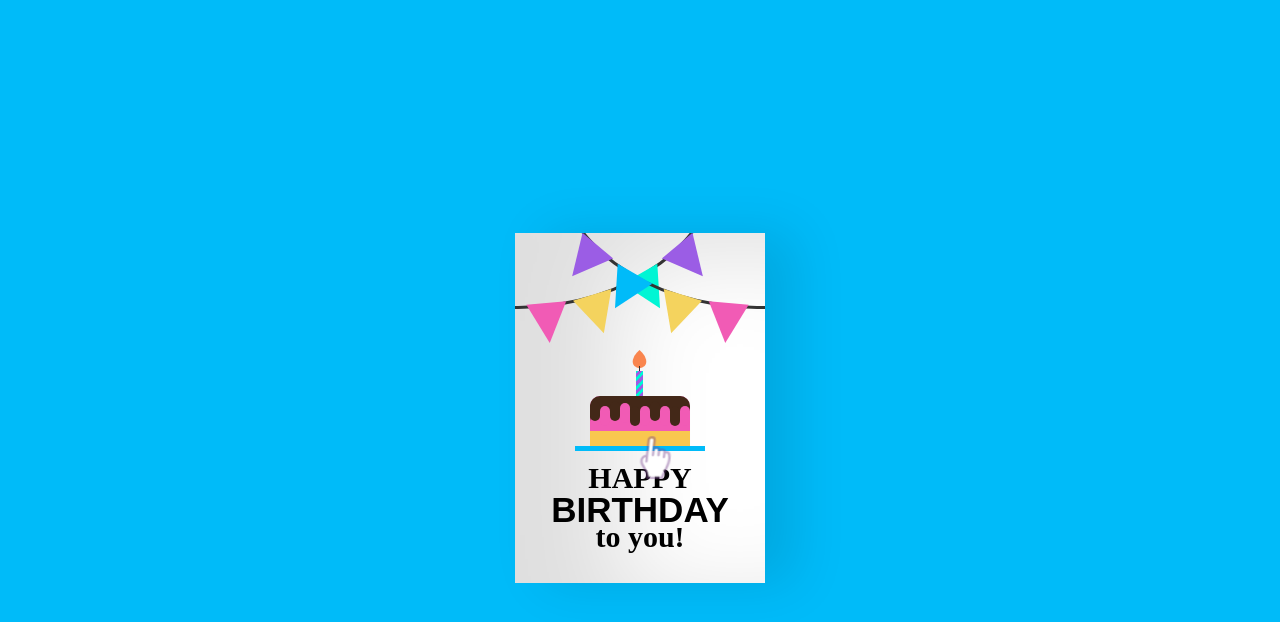
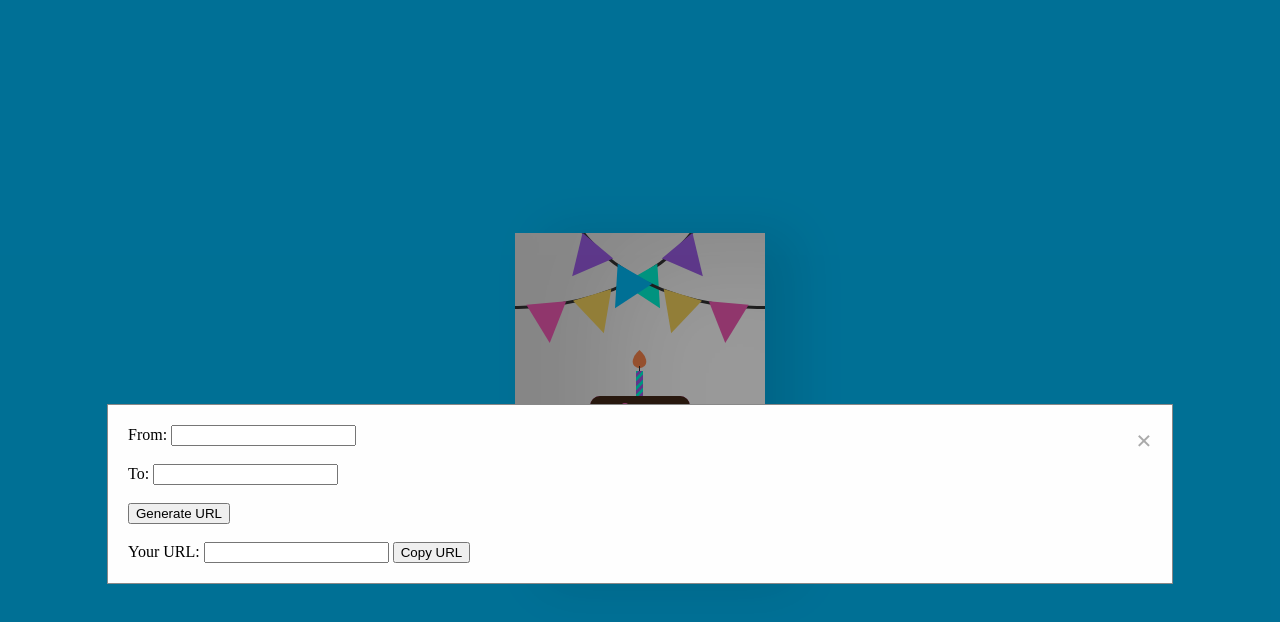
Before and after one commit to vishakh-abhayan/wish, a plain HTML site: page index.html in a window 1280 px wide. Drawn offline with Linux system fonts and the light colour scheme.

Commit message:
feat(wish):wish modal

```diff
--- a/index.html
+++ b/index.html
@@ -35,7 +35,7 @@
           <h3 class="toyou">to you!</h3>
         </div>
         <div class="wishes">
-          <p>Dear <span id="to">Name</span> ,</p>
+          <p>Dear <span id="to">Name</span>,</p>
           <p>
             Happy birthday!! I hope your day is filled with lots of love and
             laughter! May all of your birthday wishes come true.
@@ -63,10 +63,25 @@
         </svg>
       </div>
     </div>
-
-    <!-- <div class="shareButton">
-      <button class="button-5" onclick="openWishForm()">Create Wish</button>
-    </div> -->
+    <!-- Modal -->
+    <div id="modal" class="modal" style="display: none">
+      <div class="modal-content">
+        <span class="close">&times;</span>
+        <form id="wishForm">
+          <label for="fromName">From:</label>
+          <input type="text" id="fromName" name="fromName" /><br /><br />
+          <label for="toName">To:</label>
+          <input type="text" id="toName" name="toName" /><br /><br />
+          <input type="submit" value="Generate URL" />
+        </form>
+        <br />
+        <div>
+          <label for="generatedUrl">Your URL:</label>
+          <input type="text" id="generatedUrl" readonly />
+          <button id="copyButton">Copy URL</button>
+        </div>
+      </div>
+    </div>
   </body>
   <script src="script.js" defer></script>
   <script src="confetti.js" defer></script>
--- a/script.js
+++ b/script.js
@@ -1,7 +1,3 @@
-function openWishForm() {
-  // Handle sending wishes here (e.g., show a form, send data to a server, etc.)
-}
-
 // Function to get URL parameters
 function getParameterByName(name, url) {
   if (!url) url = window.location.href;
@@ -14,15 +10,55 @@ function getParameterByName(name, url) {
 }
 
 // Update card with names from URL parameters
+// document.addEventListener("DOMContentLoaded", function () {
+//   var fromName = getParameterByName("from");
+//   var toName = getParameterByName("to");
+
+//   // Update the card with names
+//   if (fromName && toName) {
+//     document.getElementById("from").innerText = fromName;
+//     document.getElementById("to").innerText = toName;
+//   }
+// });
+
 document.addEventListener("DOMContentLoaded", function () {
   var fromName = getParameterByName("from");
   var toName = getParameterByName("to");
+  var modal = document.getElementById("modal");
 
-  // Update the card with names
-  if (fromName && toName) {
+  if (!fromName || !toName) {
+    modal.style.display = "block";
+  } else {
     document.getElementById("from").innerText = fromName;
     document.getElementById("to").innerText = toName;
   }
+
+  // Close modal logic
+  var span = document.getElementsByClassName("close")[0];
+  span.onclick = function () {
+    modal.style.display = "none";
+  };
+
+  // Form submission to generate URL
+  document.getElementById("wishForm").onsubmit = function (event) {
+    event.preventDefault();
+    var from = document.getElementById("fromName").value;
+    var to = document.getElementById("toName").value;
+    var generatedUrl =
+      window.location.href +
+      "?from=" +
+      encodeURIComponent(from) +
+      "&to=" +
+      encodeURIComponent(to);
+    document.getElementById("generatedUrl").value = generatedUrl;
+  };
+
+  // Copy URL button
+  document.getElementById("copyButton").onclick = function () {
+    var copyText = document.getElementById("generatedUrl");
+    copyText.select();
+    document.execCommand("copy");
+  };
 });
 
 document
--- a/styles.css
+++ b/styles.css
@@ -480,3 +480,42 @@ p {
     transform: skew(0deg) translateX(0px) scaleY(0.9);
   }
 }
+
+/* The Modal (background) */
+.modal {
+  display: none; /* Hidden by default */
+  position: fixed; /* Stay in place */
+  z-index: 1; /* Sit on top */
+  left: 0;
+  top: 0;
+  width: 100%; /* Full width */
+  height: 100%; /* Full height */
+  overflow: auto; /* Enable scroll if needed */
+  background-color: rgb(0, 0, 0); /* Fallback color */
+  background-color: rgba(0, 0, 0, 0.4); /* Black w/ opacity */
+  padding-top: 60px;
+}
+
+/* Modal Content/Box */
+.modal-content {
+  background-color: #fefefe;
+  margin: 5% auto; /* 5% from the top and centered */
+  padding: 20px;
+  border: 1px solid #888;
+  width: 80%; /* Could be more or less, depending on screen size */
+}
+
+/* The Close Button */
+.close {
+  color: #aaa;
+  float: right;
+  font-size: 28px;
+  font-weight: bold;
+}
+
+.close:hover,
+.close:focus {
+  color: black;
+  text-decoration: none;
+  cursor: pointer;
+}
```
